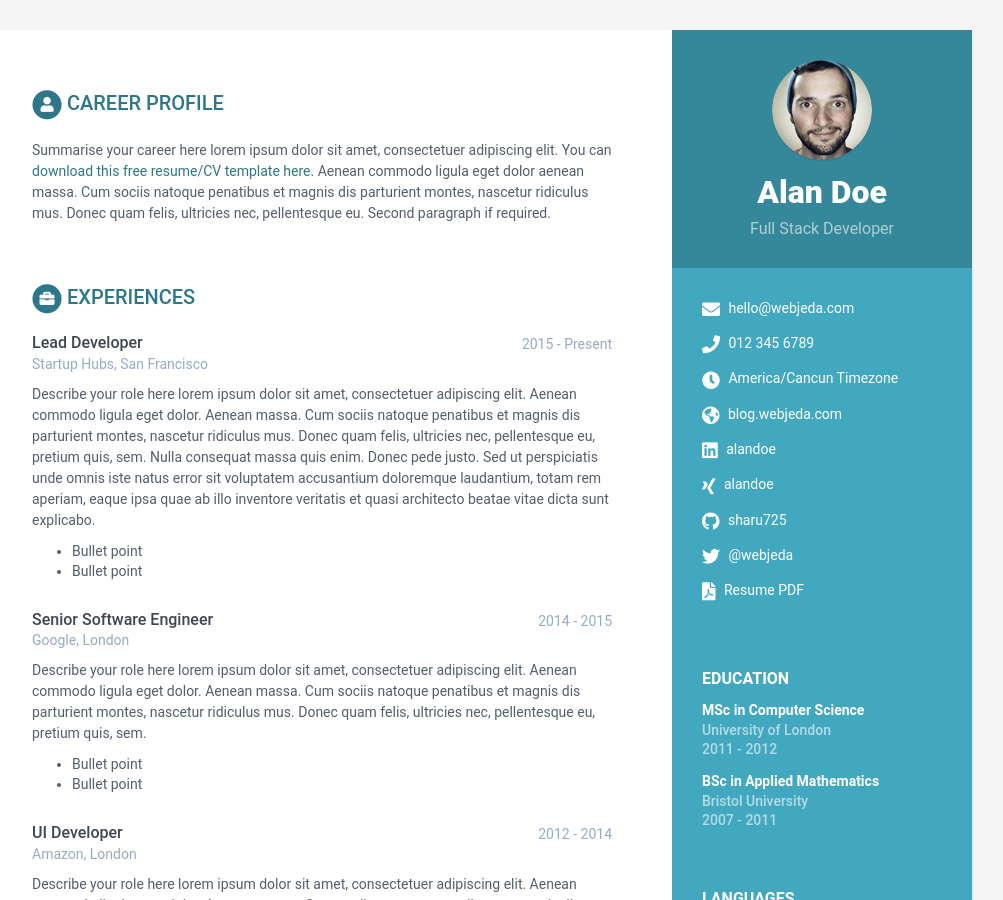
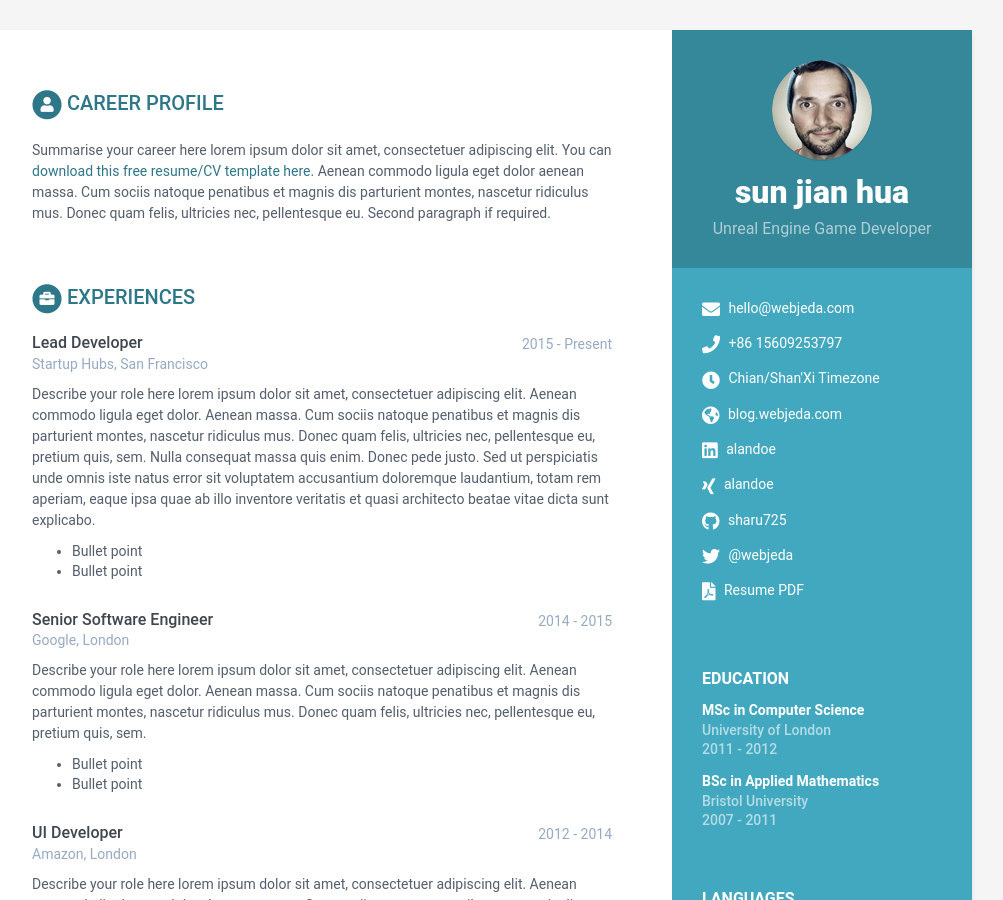
Before and after one commit to sunjianhua/aipuppet.github.io, a Jekyll site: the page built from index.html, in a window 1280 px wide and 900 px high. Shown: the whole window, without its empty margins (168-1171 px from the left). Built offline with Jekyll 4.4.1, drawn with Linux system fonts in a browser that asks for light colours.

Commit message:
修改信息

```diff
--- a/_data/data.yml
+++ b/_data/data.yml
@@ -8,14 +8,14 @@ sidebar:
     education: True # set to False if you want education in main section instead of in sidebar
 
     # Profile information
-    name: Alan Doe
-    tagline: Full Stack Developer
+    name: sun jian hua
+    tagline: Unreal Engine Game Developer
     avatar: profile.png  #place a 100x100 picture inside /assets/images/ folder and provide the name of the file below
 
     # Sidebar links
     email: hello@webjeda.com
-    phone: 012 345 6789
-    timezone: America/Cancun Timezone
+    phone: +86 15609253797
+    timezone: Chian/Shan'Xi Timezone
     citizenship:
     website: blog.webjeda.com #do not add http://
     linkedin: alandoe
```
